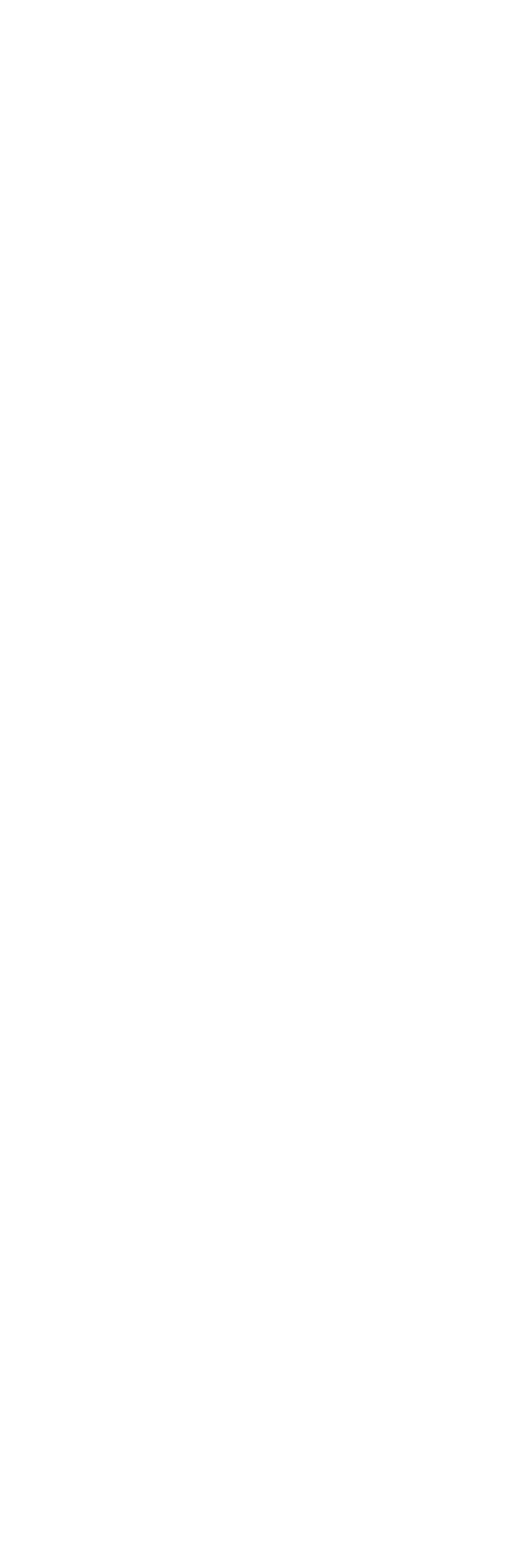
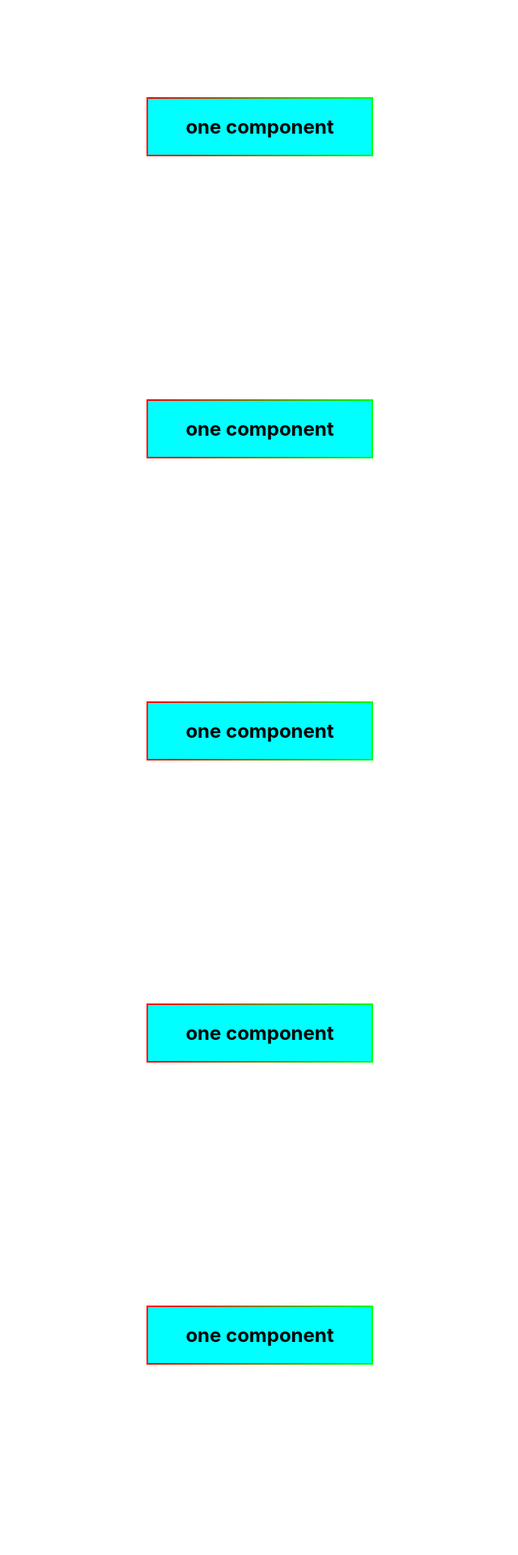
Before and after one commit to SifatNiloy/react-gsap, a React (Create React App) app: page / in a window 1280 px wide. Shown: the part 240-2160 px from the top of the page at 81% size, without its empty margins (319-959 px from the left). Before the commit the page ends 800 px from the top, so only its background shows below. Built offline with nearby package versions, Linux system fonts and the light colour scheme.

Commit message:
aos animation effect tried

```diff
--- a/public/index.html
+++ b/public/index.html
@@ -1,14 +1,12 @@
 <!DOCTYPE html>
 <html lang="en">
+
 <head>
   <meta charset="utf-8" />
   <link rel="icon" href="%PUBLIC_URL%/favicon.ico" />
   <meta name="viewport" content="width=device-width, initial-scale=1" />
   <meta name="theme-color" content="#000000" />
-    <meta
-      name="description"
-      content="Web site created using create-react-app"
-    />
+  <meta name="description" content="Web site created using create-react-app" />
   <link rel="apple-touch-icon" href="%PUBLIC_URL%/logo192.png" />
   <!--
       manifest.json provides metadata used when your web app is installed on a
@@ -25,7 +23,9 @@
       Learn how to configure a non-root public URL by running `npm run build`.
     -->
   <title>React App</title>
+  <link href="https://unpkg.com/aos@2.3.1/dist/aos.css" rel="stylesheet">
 </head>
+
 <body>
   <noscript>You need to enable JavaScript to run this app.</noscript>
   <div id="root"></div>
@@ -39,5 +39,11 @@
       To begin the development, run `npm start` or `yarn start`.
       To create a production bundle, use `npm run build` or `yarn build`.
     -->
+  <script src="https://unpkg.com/aos@next/dist/aos.js"></script>
+  <script>
+    AOS.init();
+  </script>
+
 </body>
+
 </html>
--- /dev/null
+++ b/src/Aos/AnimatePage.css
@@ -0,0 +1,9 @@
+.card {
+    background-color: aqua;
+    border-width: 2px;
+    border-style: solid;
+    border-image: linear-gradient(to right, #ff0000, #00ff00);
+    border-image-slice: 1;
+    max-width: 500px;
+    margin: 300px 500px;
+}
--- a/src/Aos/AnimatedPage.js
+++ b/src/Aos/AnimatedPage.js
@@ -1,9 +1,81 @@
 import React from 'react';
-
+import './AnimatePage.css'
 const AnimatedPage = () => {
     return (
         <div>
             <h1 className='text-7xl'>This is an animated page</h1>
+
+            <div className='card' data-aos="fade-up">
+                <h2>one component</h2>
+            </div>
+
+            <div className='card' data-aos="fade-down">
+                <h2>one component</h2>
+            </div>
+
+            <div className='card' data-aos="fade-right">
+                <h2>one component</h2>
+            </div>
+
+            <div className='card' data-aos="fade-left">
+                <h2>one component</h2>
+            </div>
+            <div className='card' data-aos="fade-up-right">
+                <h2>one component</h2>
+            </div>
+
+            <div className='card' data-aos="fade-up-left">
+                <h2>one component</h2>
+            </div>
+
+            <div className='card' data-aos="fade-down-left">
+                <h2>one component</h2>
+            </div>
+            <div className='card' data-aos="flip-left">
+                <h2>one component</h2>
+            </div>
+            <div className='card' data-aos="flip-right">
+                <h2>one component</h2>
+            </div>
+
+            <div className='card' data-aos="flip-down">
+                <h2>one component</h2>
+            </div>
+
+            <div className='card' data-aos="zoom-in-up">
+                <h2>one component</h2>
+            </div>
+            <div className='card' data-aos="zoom-in-left">
+                <h2>one component</h2>
+            </div>
+
+            <div className='card' data-aos="zoom-in-right">
+                <h2>one component</h2>
+            </div>
+
+            <div className='card' data-aos="zoom-out-right">
+                <h2>one component</h2>
+            </div>
+            <div className='card' data-aos="zoom-out-left">
+                <h2>one component</h2>
+            </div>
+            <div className='card' data-aos="fade-up"
+                data-aos-duration="3000">
+                <h2>one component</h2>
+            </div>
+
+            <div className='card' data-aos="fade-right"
+                data-aos-offset="300"
+                data-aos-easing="ease-in-sine">
+                <h2>one component</h2>
+            </div>
+
+            <div className='card' data-aos="flip-left"
+                data-aos-easing="ease-out-cubic"
+                data-aos-duration="2000">
+                <h2>one component</h2>
+            </div>
+
         </div>
     );
 };
--- a/src/App.js
+++ b/src/App.js
@@ -1,22 +1,22 @@
 import React, { useRef, useEffect } from 'react';
 import './App.css';
-import { TweenMax } from 'gsap/gsap-core';
-import { Power3, gsap } from 'gsap';
+// import { TweenMax } from 'gsap/gsap-core';
+// import { Power3, gsap } from 'gsap';
 import { ScrollTrigger } from 'gsap/all';
 import AnimatedPage from './Aos/AnimatedPage';
 
-gsap.registerPlugin(ScrollTrigger);
+// gsap.registerPlugin(ScrollTrigger);
 function App() {
 
-  let circle = useRef(null)
-  let circleRed = useRef(null)
-  let circleBlue = useRef(null)
+  // let circle = useRef(null)
+  // let circleRed = useRef(null)
+  // let circleBlue = useRef(null)
 
-  useEffect(() => {
-    TweenMax.from(circle, .8, { opacity: 0, x: 40, ease: Power3.ease })
-    TweenMax.from(circleRed, .8, { opacity: 0, x: 40, ease: Power3.ease, delay: .2 })
-    TweenMax.from(circleBlue, .8, { opacity: 0, x: 40, ease: Power3.ease, delay: .4 })
-  }, [])
+  // useEffect(() => {
+  //   TweenMax.from(circle, .8, { opacity: 0, x: 40, ease: Power3.ease })
+  //   TweenMax.from(circleRed, .8, { opacity: 0, x: 40, ease: Power3.ease, delay: .2 })
+  //   TweenMax.from(circleBlue, .8, { opacity: 0, x: 40, ease: Power3.ease, delay: .4 })
+  // }, [])
 
   return (
     <div className="App">
```
Lines whose indentation alone changed are shown as unchanged.
